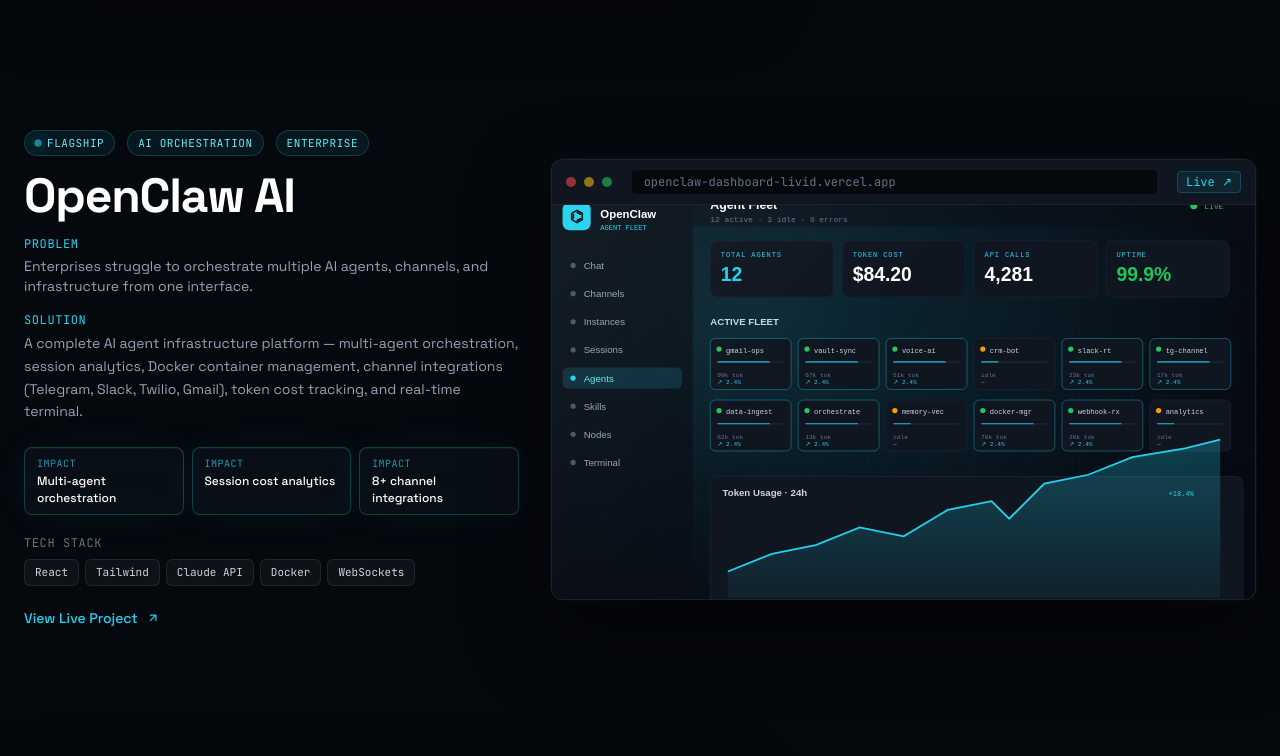
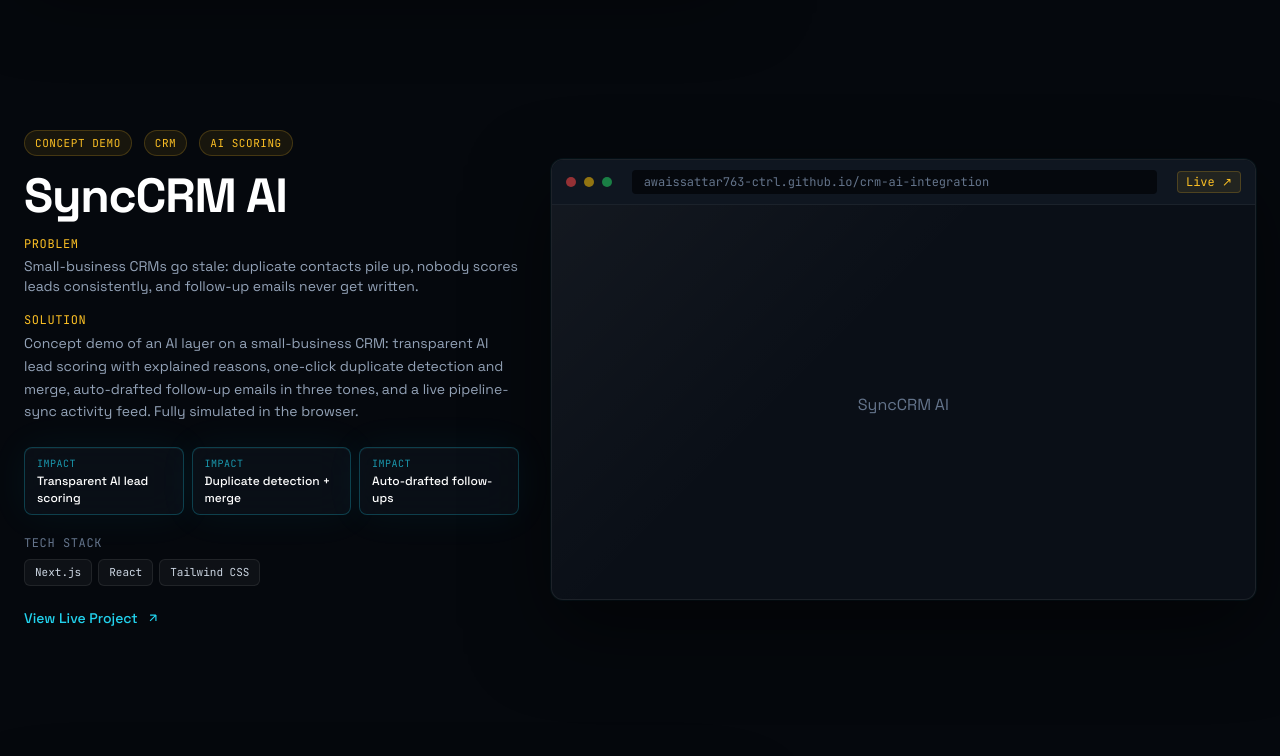
Before and after one commit to awaissattar763-ctrl/awaissattar-portfolio, a React (Vite) app: page / in a window 1280 px wide. Shown: the part 2587-3343 px from the top of the page. Built offline with nearby package versions, Linux system fonts and the light colour scheme.

Commit message:
Add Demo #3: SyncCRM AI concept demo entry

```diff
--- a/src/data/projects.js
+++ b/src/data/projects.js
@@ -40,6 +40,27 @@
     extraBadges: [
       { text: '● CONCEPT DEMO', color: 'green' },
       { text: '● 21-NODE WORKFLOW', color: 'cyan' },
+    ],
+  },
+  {
+    id: 'crm-ai',
+    name: 'SyncCRM AI',
+    subtitle: 'AI-Enriched CRM Integration',
+    tagline: '[ CONCEPT DEMO ]',
+    tags: ['Concept Demo', 'CRM', 'AI Scoring'],
+    conceptDemo: true,
+    problem:
+      "Small-business CRMs go stale: duplicate contacts pile up, nobody scores leads consistently, and follow-up emails never get written.",
+    solution:
+      'Concept demo of an AI layer on a small-business CRM: transparent AI lead scoring with explained reasons, one-click duplicate detection and merge, auto-drafted follow-up emails in three tones, and a live pipeline-sync activity feed. Fully simulated in the browser.',
+    stack: ['Next.js', 'React', 'Tailwind CSS'],
+    impact: ['Transparent AI lead scoring', 'Duplicate detection + merge', 'Auto-drafted follow-ups'],
+    link: 'https://awaissattar763-ctrl.github.io/crm-ai-integration/',
+    domain: 'awaissattar763-ctrl.github.io/crm-ai-integration',
+    gradient: 'gold',
+    extraBadges: [
+      { text: '● CONCEPT DEMO', color: 'gold' },
+      { text: '● SIMULATED', color: 'green' },
     ],
   },
   {
```
